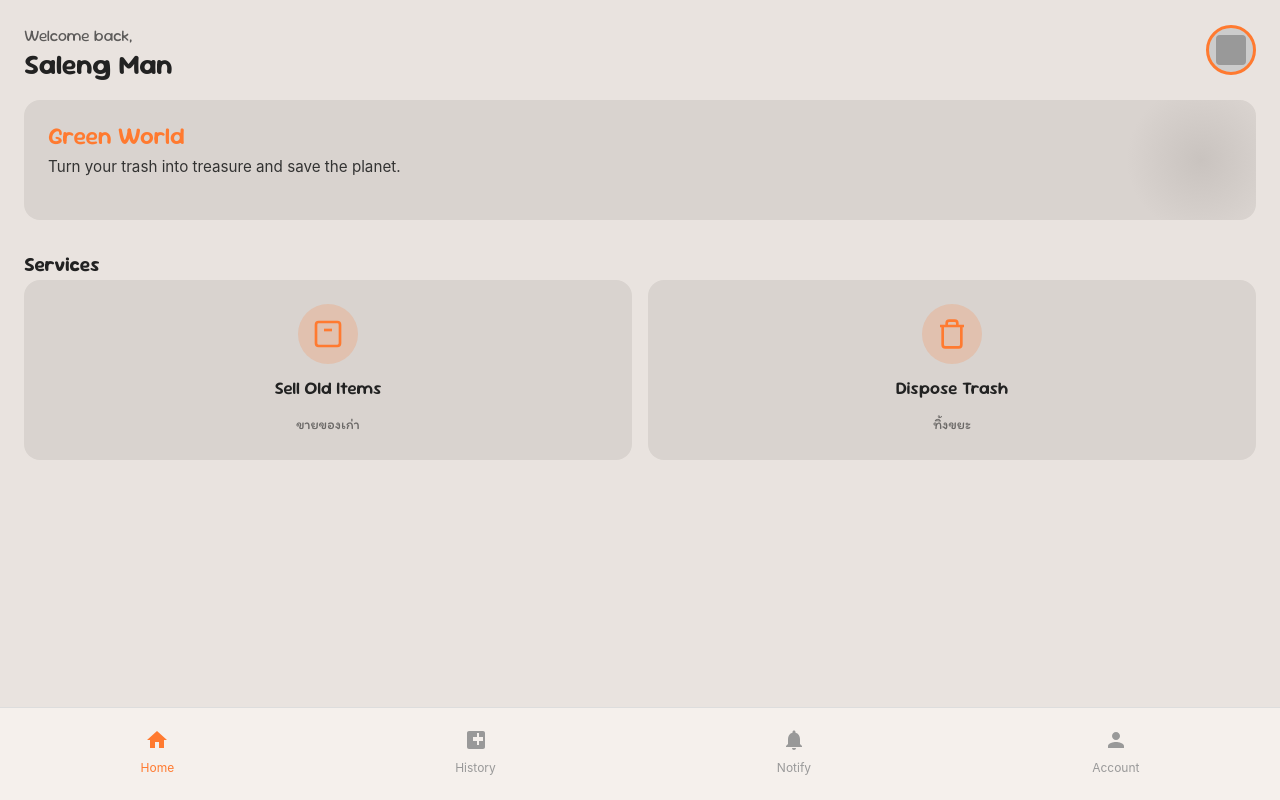
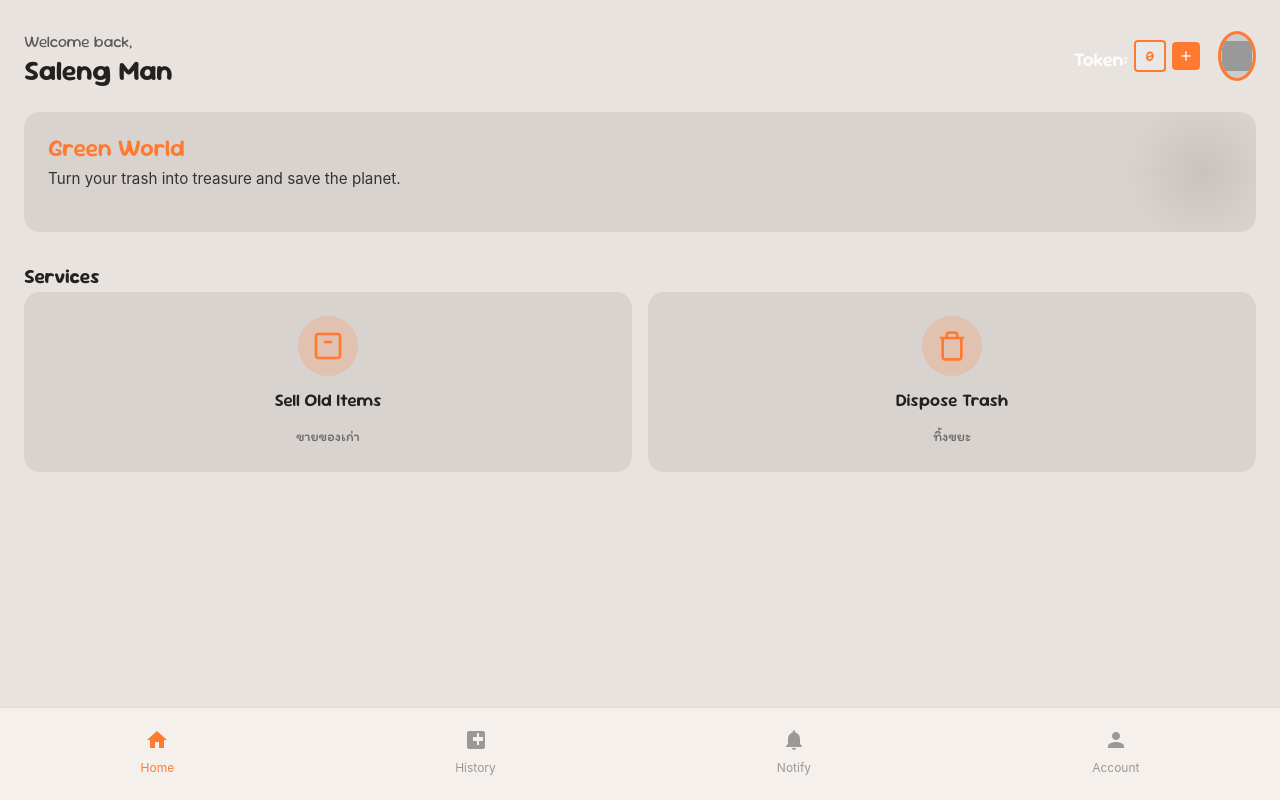
Before and after one commit to hamachi-300/salengMan, a React (Vite) app in the folder SalengMan/: page /home in a window 1280 px wide. Built offline with nearby package versions, Linux system fonts and the light colour scheme; no server answers; sample sign-in values are in the browser's storage.

Commit message:
change home a little bit na and add main token page

```diff
--- a/SalengMan/src/pages/home/Home.css
+++ b/SalengMan/src/pages/home/Home.css
@@ -51,6 +51,70 @@
   font-weight: 700;
   color: var(--color-text);
   margin: 0;
+}
+
+.header-right {
+  display: flex;
+  align-items: center;
+  gap: 12px;
+}
+
+.token-display {
+  display: flex;
+  align-items: center;
+  gap: 6px;
+}
+
+.token-label {
+  font-family: var(--font-eng-fun);
+  font-size: 0.85rem;
+  color: var(--color-text);
+  opacity: 0.8;
+  font-weight: 500;
+}
+
+.token-box {
+  width: 32px;
+  height: 32px;
+  background-color: #3a3a3a;
+  border: 2px solid var(--orange-button);
+  border-radius: 4px;
+  display: flex;
+  align-items: center;
+  justify-content: center;
+  font-family: var(--font-eng-fun);
+  font-size: 0.9rem;
+  font-weight: 600;
+  color: var(--orange-button);
+}
+
+.token-buy-btn {
+  width: 28px;
+  height: 28px;
+  background-color: var(--orange-button);
+  border: none;
+  border-radius: 4px;
+  display: flex;
+  align-items: center;
+  justify-content: center;
+  cursor: pointer;
+  padding: 0;
+  transition: transform 0.2s ease, background-color 0.2s ease;
+}
+
+.token-buy-btn:hover {
+  background-color: #ff8a2f;
+  transform: scale(1.05);
+}
+
+.token-buy-btn:active {
+  transform: scale(0.95);
+}
+
+.token-buy-btn svg {
+  width: 16px;
+  height: 16px;
+  color: white;
 }
 
 .profile-avatar {
@@ -290,4 +354,9 @@
   .avatar-placeholder {
     background-color: #999;
   }
+
+  .token-box {
+    background-color: #e8e8e8;
+    border-color: #ff7a30;
+  }
 }
--- a/SalengMan/src/pages/home/Home.tsx
+++ b/SalengMan/src/pages/home/Home.tsx
@@ -1,8 +1,18 @@
 import "./Home.css";
-import { useNavigate } from "react-router-dom";
+import { useNavigate, useLocation } from "react-router-dom";
+import { useState, useEffect } from "react";
 
 function Home() {
   const navigate = useNavigate();
+  const location = useLocation();
+  const [tokens, setTokens] = useState(0);
+
+  useEffect(() => {
+    // Update tokens from location state when returning from token page
+    if (location.state?.tokens !== undefined) {
+      setTokens(location.state.tokens);
+    }
+  }, [location.state]);
 
   return (
     <div className="home">
@@ -13,8 +23,20 @@ function Home() {
             <p className="welcome-label">Welcome back,</p>
             <h1 className="welcome-name">Saleng Man</h1>
           </div>
-          <div className="profile-avatar">
-            <div className="avatar-placeholder"></div>
+          <div className="header-right">
+            <div className="token-display">
+              <span className="token-label">Token:</span>
+              <div className="token-box">{tokens}</div>
+              <button className="token-buy-btn" onClick={() => navigate("/token")} title="Buy Token">
+                <svg viewBox="0 0 24 24" fill="none" stroke="currentColor" strokeWidth="2">
+                  <line x1="12" y1="5" x2="12" y2="19" />
+                  <line x1="5" y1="12" x2="19" y2="12" />
+                </svg>
+              </button>
+            </div>
+            <div className="profile-avatar">
+              <div className="avatar-placeholder"></div>
+            </div>
           </div>
         </div>
 
```
